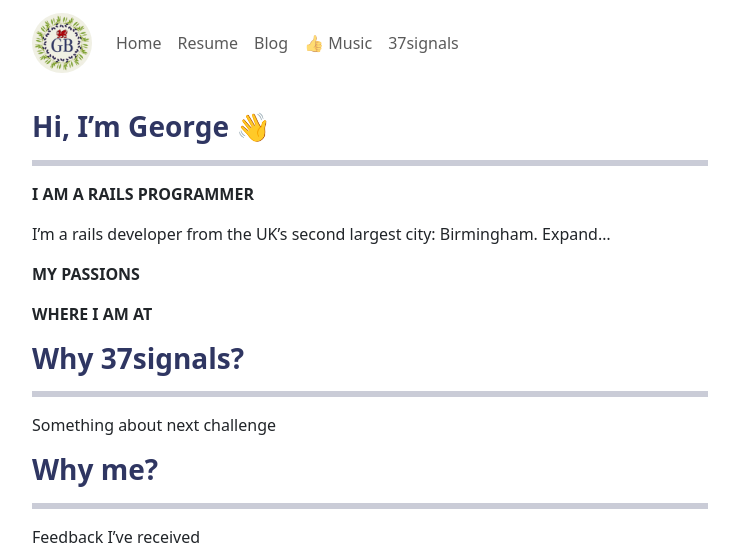
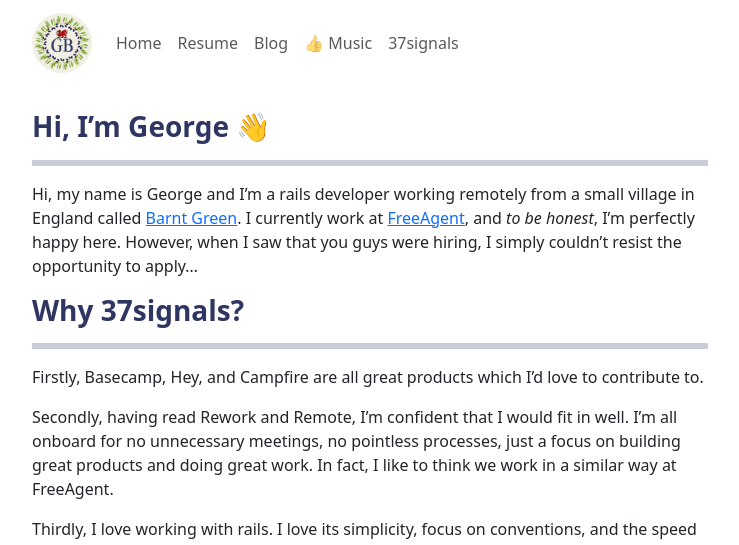
Before and after one commit to gsbaker/gsbaker.github.io, a Jekyll site: the page built from 37signals.md, in a window 1280 px wide and 1400 px high. Shown: the top 545 px of the window, without its empty margins (270-1009 px from the left). Built offline with Jekyll 4.4.1, drawn with Linux system fonts in a browser that asks for light colours; some of the changed text lies outside the part shown.

Commit message:
37signals cover letter (wip)

```diff
--- a/37signals.md
+++ b/37signals.md
@@ -6,50 +6,72 @@
 ### Hi, I'm George 👋
 ---
 
-**I AM A RAILS PROGRAMMER**
+Hi, my name is George and I'm a rails developer working remotely from a small village in England called
+[Barnt Green](https://en.wikipedia.org/wiki/Barnt_Green){:target="\_blank"}. I currently work at
+[FreeAgent](https://www.freeagent.com/){:target="\_blank"}, and _to be honest_, I'm perfectly happy here. However,
+when I saw that you guys were hiring, I simply couldn't resist the opportunity to apply...
 
-I'm a rails developer from the UK's second largest city: Birmingham. Expand...
-
-**MY PASSIONS**
-
-**WHERE I AM AT**
 
 
 ### Why 37signals?
 ---
 
-Something about next challenge
+Firstly, Basecamp, Hey, and Campfire are all great products which I'd love to
+contribute to.
+
+Secondly, having read Rework and Remote, I'm confident that I would fit in well. I'm all
+onboard for no unnecessary meetings, no pointless processes, just a focus on building great
+products and doing great work. In fact, I like to think we work in a similar way at FreeAgent.
+
+Thirdly, I love working with rails. I love its simplicity, focus on
+conventions, and the speed at which I can create things. With many cool things coming to the rails
+ecosystem, e.g., Solid Cache, Solid Queue, Mission Control, etc., I would love to work with the
+team that builds the framework I use every day.
 
 ### Why me?
 ---
 
-Feedback I've received
+Firstly, I already have experience of putting Rails (and the Hotwire stack) to work since it's the main technology
+I use at FreeAgent. For example, recently I've been working on a feature that
+allows users to set default payment methods for their invoices. This involved
+setting up a new database table/model, adding various controllers and views, implementing new API endpoints,
+and a new Stimulus controller and Turbo Stream on the frontend to apply new defaults to the invoice form dynamically.
 
-<div class="card">
+Secondly, I think I could bring a lot to the team. Here's why:
+
+1. I am optimistic and try to bring a positive energy. E.g., this
+    attitude is reflected in my code review comments, and discussions about
+    upcoming work ideas.
+2. I'm self sufficient. I'm used to working remotely, figuring things out myself, and knowing when to ask for support.
+3. I've received positive feedback from my colleagues at FreeAgent (see below).
+
+<div class="card mb-3">
   <div class="card-body">
+    {% quote %}
+      You're an extremely competent developer with a strong technical understanding,
+      who is also keen to learn new things and to use techniques you have seen others use successfully.
+    {% endquote %}
+
     {% quote %}
         You're a great collaborator and fun to work with. You bring interesting ideas and new
         perspectives on our work which is very much appreciated.
     {% endquote %}
 
     {% quote %}
-      You're an extremely competent developer with a strong technical understanding,
-      who is also keen to learn new things and to use techniques you have seen others use successfully.
-    {% endquote %}
-
-    {% quote %}
-      Always willing to question assumptions around legacy behaviour as well as new implementations.
-      Just because something's always been done some way, or the seniors put forward an idea, doesn't
-      mean it's the right thing to do.
+    George's refactoring skills are consistently at a good level, with feedback from
+    [NAME OF PRINCIPAL] in how impressed he is with how George's PRs are structured. He works to keep them as small as possible.
     {% endquote %}
   </div>
 </div>
 
-Some other info
-
-### Why now?
+### I'm not a robot
 ---
 
-Nothing to lose...
+Yes, I do have a life outside of work. I love connecting with my creative side
+through photography (see my [Instagram](https://www.instagram.com/georgestephenbaker/){:target="blank"}),
+running to keep fit, and travelling to
+various European cities.
 
-Exciting time for rails - list upcoming rails things
+Me (probably) hard at work:
+
+<img src="/assets/img/at-work.jpeg" alt="George at work" class="img-fluid rounded-3">
```
